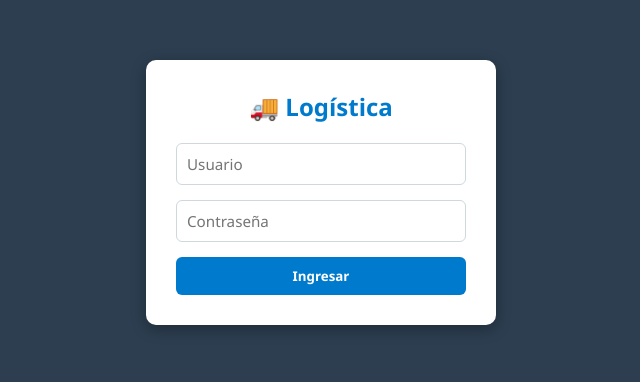
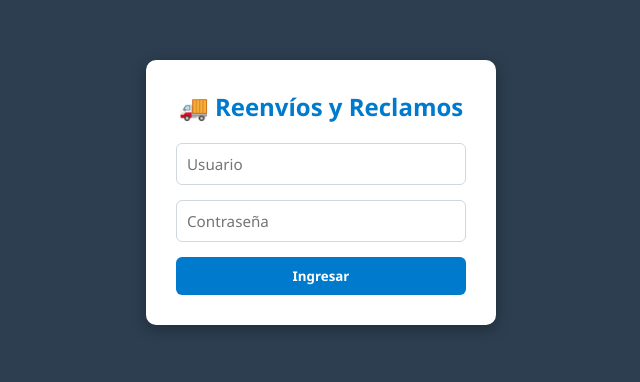
Before and after one commit to loborojoparaguay-cyber/Devoluciones, a plain HTML site: page index.html in a window 1280 px wide. Shown: the part 208-590 px from the top of the page, without its empty margins (319-959 px from the left). Drawn offline with Linux system fonts and the light colour scheme.

Commit message:
Change title and headings to 'Reenvíos y Reclamos'

```diff
--- a/index.html
+++ b/index.html
@@ -3,7 +3,7 @@
 <head>
     <meta charset="UTF-8">
     <meta name="viewport" content="width=device-width, initial-scale=1.0">
-    <title>Logística - App Sistema</title>
+    <title>Reenvíos y Reclamos</title>
     <link rel="manifest" href="./manifest_logistica.json">
     <meta name="theme-color" content="#007acc">
     <link rel="icon" type="image/png" href="https://cdn-icons-png.flaticon.com/512/2769/2769339.png">
@@ -24,6 +24,22 @@
         * { box-sizing: border-box; margin: 0; padding: 0; font-family: 'Segoe UI', Tahoma, Geneva, sans-serif; }
 
         body { background-color: var(--bg-dark); color: var(--text-main); padding: 15px; transition: background-color 0.4s ease; }
+
+        /* MARCA DE AGUA SUTIL */
+        .watermark {
+            position: fixed;
+            top: 50%;
+            left: 50%;
+            transform: translate(-50%, -50%) rotate(-30deg);
+            font-size: clamp(2rem, 6vw, 4.2rem);
+            font-weight: 800;
+            color: rgba(44, 62, 80, 0.055);
+            white-space: nowrap;
+            pointer-events: none;
+            user-select: none;
+            z-index: 1000;
+            letter-spacing: 3px;
+        }
 
         /* LOGIN */
         #login_screen { position: fixed; top: 0; left: 0; width: 100%; height: 100%; background: #2c3e50; display: flex; justify-content: center; align-items: center; z-index: 9999; }
@@ -130,7 +146,7 @@
 
         @media print {
             body { background: white !important; color: black; padding: 0; }
-            .header, .tabs, .filters button, #loader, .btn-logout, #login_screen { display: none !important; }
+            .header, .tabs, .filters button, #loader, .btn-logout, #login_screen, .watermark { display: none !important; }
             body:not(.imprimiendo-tickets) .tab-content { padding: 0; background: transparent; box-shadow: none; }
             body:not(.imprimiendo-tickets) th { background: #eee; color: black; }
             body:not(.imprimiendo-tickets) th, body:not(.imprimiendo-tickets) td { border: 1px solid black; }
@@ -149,9 +165,11 @@
 </head>
 <body>
 
+<div class="watermark">Rodolfo Ferreira</div>
+
 <div id="login_screen">
     <div class="login-box">
-        <h2>🚚 Logística</h2>
+        <h2>🚚 Reenvíos y Reclamos</h2>
         <input type="text" id="login_user" placeholder="Usuario" autocomplete="off">
         <input type="password" id="login_pass" placeholder="Contraseña">
         <button class="btn-primary" onclick="iniciarSesion()">Ingresar</button>
@@ -187,7 +205,7 @@
 
 <div id="app_container">
     <div class="header">
-        <h2>🚚 Logística y Devoluciones</h2>
+        <h2>🚚 Reenvíos y Reclamos</h2>
         <div class="user-info">
             <span id="display_user"></span>
             <button class="btn-logout" onclick="cerrarSesion()">Salir</button>
```
